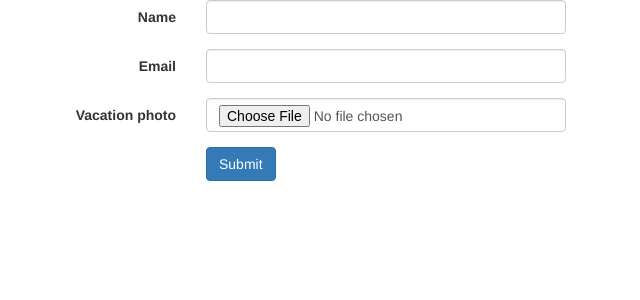
After one commit to nguyenmanh1507/nodeAndExpress, a Node server app: page /contest/vacation-photo in a window 1280 px wide. The commit adds this page. Shown: the top 300 px of the page, without its empty margins (59-699 px from the left). Run offline with Node 20, Linux system fonts and the light colour scheme; some libraries are stand-ins or nearby versions.

Commit message:
handle upload file

```diff
--- a/form/package.json
+++ b/form/package.json
@@ -20,6 +20,7 @@
   "devDependencies": {
     "eslint": "^3.4.0",
     "eslint-config-google": "^0.6.0",
+    "formidable": "^1.0.17",
     "onchange": "^3.0.0",
     "pug": "^2.0.0-beta6"
   }
--- a/form/server.js
+++ b/form/server.js
@@ -1,7 +1,8 @@
 const express = require('express')
 const app = express()
 const path = require('path')
-
+const formidable = require('formidable')
+const util = require('util')
 
 app.set('view engine', 'pug')
 
@@ -31,6 +32,25 @@ app.post('/process', (req, res) => {
   }
 })
 
+// vacation-photo route
+app.get('/contest/vacation-photo', (req, res) => {
+  const now = new Date()
+  res.render('contest/vacation-photo', {
+    year: now.getFullYear(),
+    month: now.getMonth()
+  })
+})
+
+app.post('/contest/vacation-photo/:year/:month', (req, res) => {
+  const form = new formidable.IncomingForm()
+  form.parse(req, (err, fields, files) => {
+    if (err) return res.redirect(303, '/error')
+    console.log(`Received fields: ${util.inspect(fields)}`)
+    console.log(`Received files: ${util.inspect(files)}`)
+    res.redirect(303, '/thank-you')
+  })
+})
+
 // Thank you route
 app.get('/thank-you', (req, res) => {
   res.render('thank-you')
--- /dev/null
+++ b/form/views/contest/vacation-photo.pug
@@ -0,0 +1,19 @@
+extends ../layouts/default
+
+block content
+  form.form-horizontal(method="POST" role="form" enctype="multipart/form-data" action=`/contest/vacation-photo/${year}/${month}`)
+    .form-group
+      label.col-sm-2.control-label(for="fieldName") Name
+      .col-sm-4
+        input.form-control#fieldName(type="text" name="name")
+    .form-group
+      label.col-sm-2.control-label(for="fieldEmail") Email
+      .col-sm-4
+        input.form-control#fieldEmail(type="email" name="email" required)
+    .form-group
+      label.col-sm-2.control-label(for="fieldPhoto") Vacation photo
+      .col-sm-4
+        input.form-control#fieldPhoto(type="file" accept="image/*" name="photo" required)
+    .form-group
+      .col-sm-offset-2.col-sm-4
+        button.btn.btn-primary(type="submit") Submit
--- a/form/views/newsletter.pug
+++ b/form/views/newsletter.pug
@@ -1,4 +1,4 @@
-extend layouts/default
+extends layouts/default
 
 block content
   h2 Sign up for our newsletter to receive news and specials!
--- a/form/views/thank-you.pug
+++ b/form/views/thank-you.pug
@@ -2,3 +2,5 @@ extends layouts/default
 
 block content
   h1 Thank you!
+  p= fields
+  p= files
```
